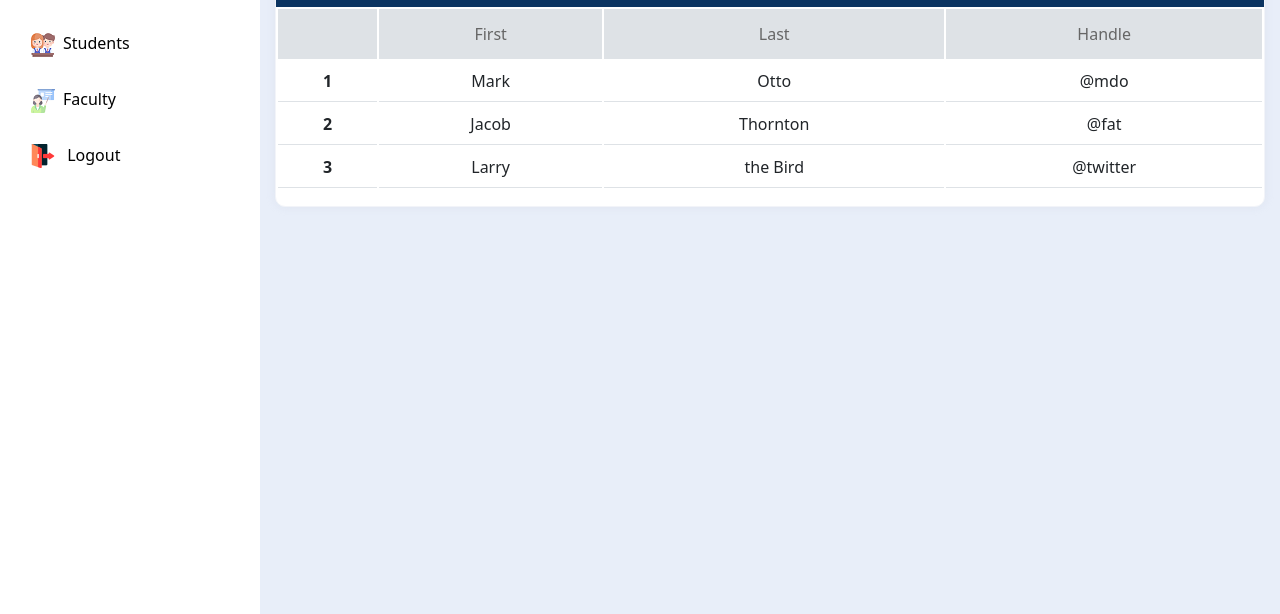
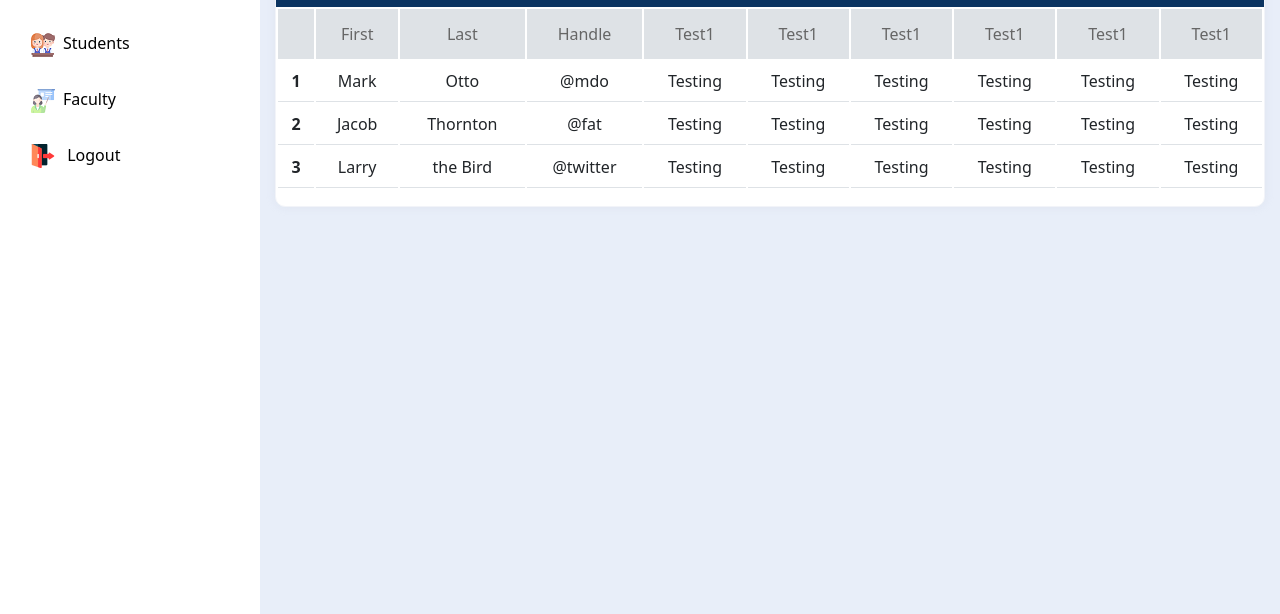
Before and after one commit to pawan-bambode/bidding_project, a Node project: template app/views/admin/courseworkload/index.ejs in a window 1280 px wide. Shown: the part 186-800 px from the top of the page. Run offline with Node 20 templates, Linux system fonts and the light colour scheme; the template is opened without the code that fills it, so the values that code supplies are empty; some libraries are stand-ins or nearby versions.

Commit message:
some changes

```diff
--- a/app/models/Students.js
+++ b/app/models/Students.js
@@ -5,6 +5,12 @@ const pool = require('mssql');
 
 
 module.exports = class Students {
+
+    static getStudentName() {
+        return poolConnection.then(pool => {
+            return pool.request().query('SELECT DISTINCT first_name FROM [dbo].student_details')
+        })
+    }
 
     static saveStudentDetails(inputJson){
         return poolConnection.then(pool => {
--- a/app/views/admin/courseworkload/index.ejs
+++ b/app/views/admin/courseworkload/index.ejs
@@ -23,6 +23,12 @@
                     <th>First</th>
                     <th>Last</th>
                     <th>Handle</th>
+                    <th>Test1</th>
+                    <th>Test1</th>
+                    <th>Test1</th>
+                    <th>Test1</th>
+                    <th>Test1</th>
+                    <th>Test1</th>
                   </tr>
                 </thead>
                 <tbody>
@@ -31,18 +37,36 @@
                     <td>Mark</td>
                     <td>Otto</td>
                     <td>@mdo</td>
+                    <td>Testing</td>
+                    <td>Testing</td>
+                    <td>Testing</td>
+                    <td>Testing</td>
+                    <td>Testing</td>
+                    <td>Testing</td>
                   </tr>
                   <tr>
                     <th scope="row">2</th>
                     <td>Jacob</td>
                     <td>Thornton</td>
                     <td>@fat</td>
+                    <td>Testing</td>
+                    <td>Testing</td>
+                    <td>Testing</td>
+                    <td>Testing</td>
+                    <td>Testing</td>
+                    <td>Testing</td>
                   </tr>
                   <tr>
                     <th scope="row">3</th>
                     <td>Larry</td>
                     <td>the Bird</td>
                     <td>@twitter</td>
+                    <td>Testing</td>
+                    <td>Testing</td>
+                    <td>Testing</td>
+                    <td>Testing</td>
+                    <td>Testing</td>
+                    <td>Testing</td>
                   </tr>
                 </tbody>
               </table>
--- a/public/css/style.css
+++ b/public/css/style.css
@@ -179,6 +179,7 @@ body {
         transition: all 500ms ease-in-out;
     }
 
+
 }
 
 
@@ -361,6 +362,10 @@ body {
         color: #fff !important;
     }
 
+    .table-responsive {
+        overflow-x: hidden;
+    }
+
 }
 
 .row2-data-card {
@@ -503,6 +508,9 @@ tr>td {
         padding-top: 6em;
     }
 
+    .table-responsive {
+        overflow-x: auto;
+    }
 
 }
 
@@ -1621,3 +1629,7 @@ table.dataTable thead th, table.dataTable thead td, table.dataTable tfoot th, ta
     background: #0B3461;
     color: #ffffff;
 }
+
+#student-info_wrapper {
+    padding-top: 24px;
+}
```
Also changed, not shown: app/controllers/admin/student/student.js (+15 -7 lines), app/views/admin/students/index.ejs (+99 -113 lines).
